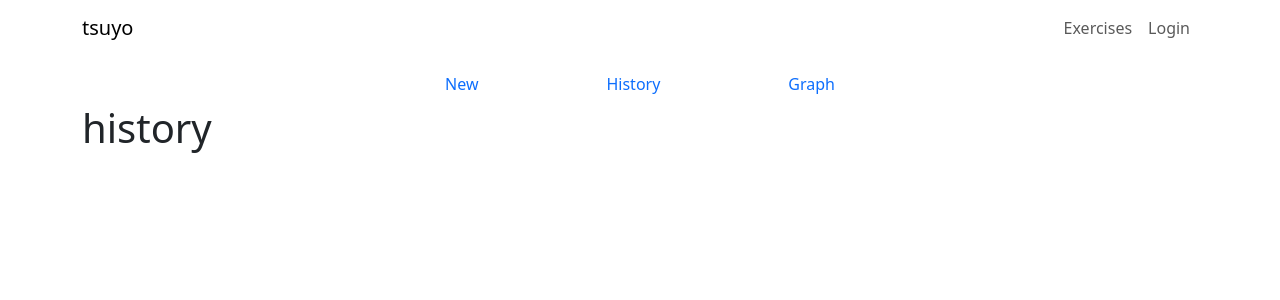
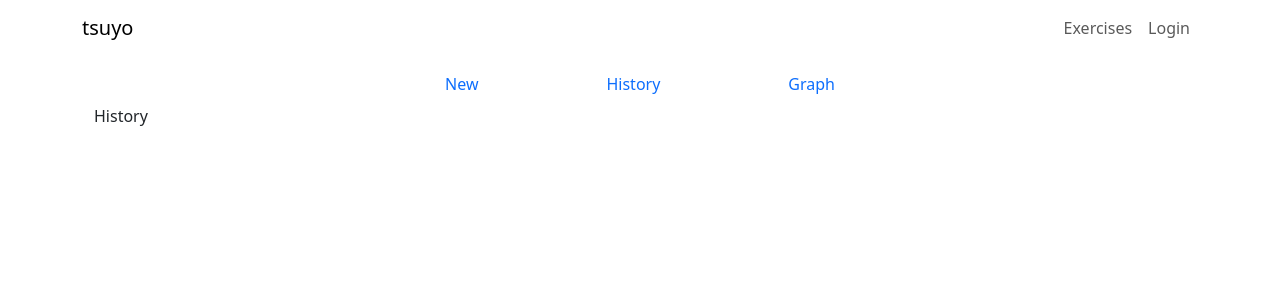
Before and after one commit to wrewsama/tsuyo-frontend, a React (Create React App) app in the folder frontend/: page /1/history in a window 1280 px wide. Shown: the top 300 px of the page. Built offline with nearby package versions, Linux system fonts and the light colour scheme; no server answers.

Commit message:
add history component

```diff
--- a/frontend/src/App.js
+++ b/frontend/src/App.js
@@ -4,6 +4,7 @@ import "bootstrap/dist/css/bootstrap.min.css"
 import ExercisesList from './components/exercises-list'
 import Exercise from "./components/exercise";
 import New from "./components/new";
+import History from "./components/history";
 
 // Temporary page
 
@@ -11,9 +12,7 @@ const Login = () => {
   return <h2>login</h2>;
 };
 
-const History = () => {
-  return <h1>history</h1>
-}
+
 const Graph = () => {
   return <h1>graph</h1>
 }
--- /dev/null
+++ b/frontend/src/components/history.js
@@ -0,0 +1,9 @@
+import React from 'react'
+
+export default function History() {
+    return (
+        <div className="container">
+            History
+        </div>
+    )
+}
```
